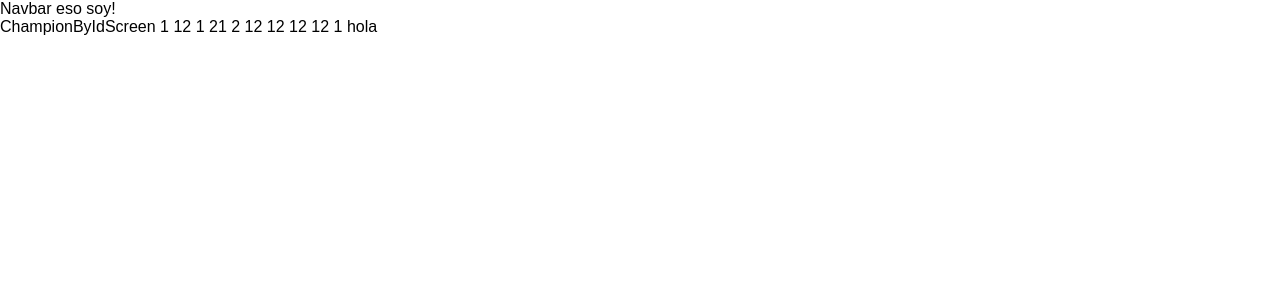
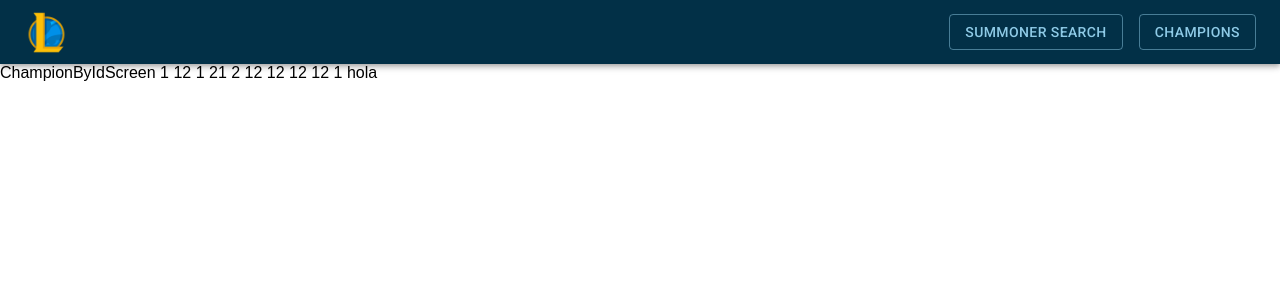
Before and after one commit to Danfelogar/lol-search-app, a React (Create React App) app: page /champions/1 in a window 1280 px wide. Shown: the top 300 px of the page. Built offline with nearby package versions, Linux system fonts and the light colour scheme.

Commit message:
1 commit make navbar

```diff
--- a/package.json
+++ b/package.json
@@ -3,6 +3,11 @@
   "version": "0.1.0",
   "private": true,
   "dependencies": {
+    "@emotion/react": "^11.6.0",
+    "@emotion/styled": "^11.6.0",
+    "@mui/icons-material": "^5.1.1",
+    "@mui/material": "^5.1.1",
+    "@mui/styled-engine-sc": "^5.1.0",
     "@testing-library/jest-dom": "^5.15.0",
     "@testing-library/react": "^11.2.7",
     "@testing-library/user-event": "^12.8.3",
@@ -14,6 +19,7 @@
     "react-router-dom": "^5.2.0",
     "react-scripts": "4.0.3",
     "redux-thunk": "^2.4.0",
+    "styled-components": "^5.3.3",
     "web-vitals": "^1.1.2"
   },
   "scripts": {
--- a/public/index.html
+++ b/public/index.html
@@ -8,6 +8,14 @@
       name="description"
       content="Web site created using create-react-app"
     />
+    <!-- roboto font -->
+    <link
+    rel="stylesheet"
+    href="https://fonts.googleapis.com/css?family=Roboto:300,400,500,700&display=swap"/>
+    <!-- Font icons -->
+    <link
+    rel="stylesheet"
+    href="https://fonts.googleapis.com/icon?family=Material+Icons"/>
     <title>React App</title>
   </head>
   <body>
--- a/src/App.js
+++ b/src/App.js
@@ -1,13 +1,17 @@
 import { Provider } from "react-redux";
+import { ThemeProvider } from '@mui/material';
+
+import { theme }  from './assets/styles/supportMui';
 import { AppRouter } from "./routers/AppRouter";
-
 import { store } from "./store/store";
 
 
 function App() {
   return (
     <Provider store={ store }>
-      <AppRouter/>
+      <ThemeProvider theme={ theme } >
+        <AppRouter/>
+      </ThemeProvider>
     </Provider>
   );
 }
--- /dev/null
+++ b/src/assets/styles/supportMui.js
@@ -0,0 +1,21 @@
+import { createTheme } from '@mui/material/styles';
+
+export const theme = createTheme({
+    palette: {
+        primary:{
+            main: '#023047'
+        },
+        secondary:{
+            main: '#fb8500'
+        },
+        success:{
+            main: '#edf2f4'
+        },
+        default:{
+            main: '#219ebc'
+        },
+        error:{
+            main: '#8ecae6'
+        },
+    },
+});
--- a/src/components/Navbar/Navbar.js
+++ b/src/components/Navbar/Navbar.js
@@ -1,9 +1,46 @@
 import React from 'react';
+import { AppBar, Button, Toolbar, Typography } from '@mui/material';
+import { Box } from '@mui/system';
+
+import logo from '../../assets/logo/lolLogo.png'
+import { useHistory } from 'react-router';
 
 export const Navbar = () => {
+
+    const history = useHistory();
+
     return (
-        <div>
-            Navbar eso soy!
-        </div>
+    <Box sx={{ flexGrow: 1 }}>
+        <AppBar color="primary" position="static">
+            <Toolbar>
+            <Box
+                sx={{
+                    display: "flex",
+                    width: "6%",
+                    height: "6%",
+                    minWidth: "45px",
+                    minHeight: "45px"
+                }}
+            >
+                <img
+                src={logo}
+                alt="logo"
+                style={{
+                    width: "60%",
+                    height: "60%",
+                    minWidth: "45px",
+                    minHeight: "45px",
+                    objectFit: "contain"
+                }}
+                />
+            </Box>
+            <Typography variant="h6" component="div" sx={{ flexGrow: 1 }}>
+            </Typography>
+            <Button variant="outlined" color="error" sx={{mr: 2, ml: 2}} onClick={()=>history.push("/summonerSearch")}>Summoner Search</Button>
+            <Button variant="outlined"
+            color="error" onClick={()=>history.push("/champions")}>Champions</Button>
+            </Toolbar>
+        </AppBar>
+    </Box>
     )
 }
--- a/src/servicies/config2 .js
+++ b/src/servicies/config.js
@@ -1,4 +1,8 @@
 import axios from "axios";
+
+export const instanceForChampions= axios.create({
+    baseURL: process.env.REACT_APP_API_RIOT_CHAMPIONS_URL
+});
 
 export const instanceForSummoner= axios.create({
     baseURL: process.env.REACT_APP_API_RIOT_SUMMONERSTATS_URL
--- a/src/servicies/config1.js
+++ /dev/null
@@ -1,5 +0,0 @@
-import axios from "axios";
-
-export const instanceForChampions= axios.create({
-    baseURL: process.env.REACT_APP_API_RIOT_CHAMPIONS_URL
-});
```
Also changed, not shown: src/servicies/champions/index.js (+7 -7 lines), src/assets/logo/lolLogo.png (added), 1 other file (tests, documents, lock files or other folders).
